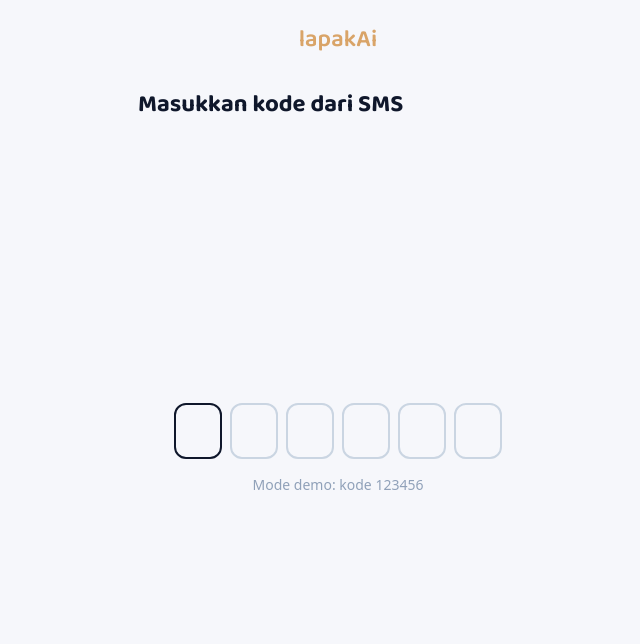
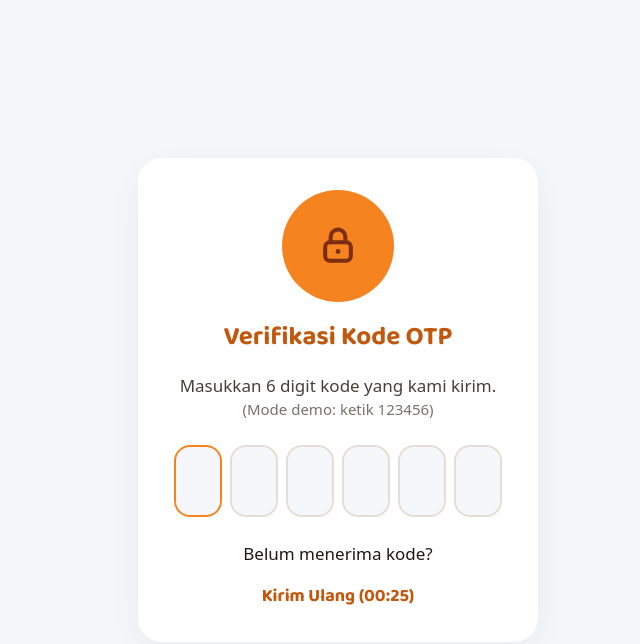
Before and after one commit to CREATHON-2026/if-unismuh, a React (Vite) app in the folder frontend/: page /masuk/otp in a window 1280 px wide. Shown: the top 644 px of the page, without its empty margins (302-942 px from the left). Built offline with nearby package versions, Linux system fonts and the light colour scheme.

Commit message:
feat: terapkan desain layar OTP dengan kartu gembok dan hitung mundur kirim ulang

```diff
--- a/frontend/src/screens/KodeOtp.tsx
+++ b/frontend/src/screens/KodeOtp.tsx
@@ -1,6 +1,6 @@
 import { useEffect, useRef, useState } from 'react';
 import { useNavigate } from 'react-router-dom';
-import { verifikasiOtp } from '../api/client';
+import { kirimOtp, verifikasiOtp } from '../api/client';
 import { simpanToken } from '../api/sesi';
 import { Layar } from '../components/Layar';
 import { bacaOnboarding } from '../state/onboarding';
@@ -12,7 +12,13 @@ export function KodeOtp() {
   const [digit, setDigit] = useState<string[]>(Array(JUMLAH_DIGIT).fill(''));
   const [galat, setGalat] = useState('');
   const [sibuk, setSibuk] = useState(false);
+  const [detik, setDetik] = useState(30);
   const refs = useRef<(HTMLInputElement | null)[]>([]);
+
+  useEffect(() => {
+    const id = setInterval(() => setDetik((d) => (d > 0 ? d - 1 : 0)), 1000);
+    return () => clearInterval(id);
+  }, []);
 
   function ubah(i: number, nilai: string) {
     const d = nilai.replace(/\D/g, '').slice(-1);
@@ -36,6 +42,12 @@ export function KodeOtp() {
     }
   }
 
+  async function kirimUlang() {
+    if (detik > 0 || sibuk) return;
+    await kirimOtp(bacaOnboarding().nomor_hp ?? '');
+    setDetik(30);
+  }
+
   useEffect(() => {
     const kode = digit.join('');
     if (kode.length !== JUMLAH_DIGIT || sibuk) return;
@@ -55,8 +67,31 @@ export function KodeOtp() {
   }, [digit, sibuk, nav]);
 
   return (
-    <Layar pertanyaan="Masukkan kode dari SMS">
-      <div className="flex justify-center gap-2" onPaste={tempel}>
+    <Layar tanpaLogo>
+      <div className="rounded-3xl bg-white p-8 shadow-[0_10px_40px_rgba(0,0,0,0.06)]">
+        <div className="flex flex-col items-center gap-4 text-center">
+          <div className="flex h-28 w-28 items-center justify-center rounded-full bg-[#F5831F]">
+            <svg
+              width="44"
+              height="44"
+              viewBox="0 0 24 24"
+              fill="none"
+              stroke="#7C2D12"
+              strokeWidth="2.2"
+              strokeLinecap="round"
+              aria-hidden="true"
+            >
+              <rect x="5" y="10" width="14" height="10" rx="2.5" />
+              <path d="M8 10V7a4 4 0 0 1 8 0v3" />
+              <circle cx="12" cy="15" r="1.3" fill="#7C2D12" stroke="none" />
+            </svg>
+          </div>
+          <h1 className="font-logo text-[26px] font-bold text-[#C2570E]">Verifikasi Kode OTP</h1>
+          <div>
+            <p className="text-[17px] text-[#44403C]">Masukkan 6 digit kode yang kami kirim.</p>
+            <p className="text-[15px] text-[#78716C]">(Mode demo: ketik 123456)</p>
+          </div>
+          <div className="flex justify-center gap-2 pt-2" onPaste={tempel}>
             {digit.map((d, i) => (
               <input
                 key={i}
@@ -70,13 +105,23 @@ export function KodeOtp() {
                 maxLength={2}
                 autoFocus={i === 0}
                 disabled={sibuk}
-            className="h-14 w-12 rounded-xl border-2 border-slate-300 text-center text-2xl font-bold outline-none focus:border-slate-900 disabled:opacity-40"
+                className="h-[72px] w-12 rounded-2xl border-2 border-[#E5DED6] bg-[#F6F7FB] text-center text-2xl font-bold text-[#1C1917] outline-none focus:border-[#F5831F] disabled:opacity-40"
               />
             ))}
           </div>
-      {sibuk && <p className="text-center text-slate-500">Memeriksa…</p>}
-      {galat && <p className="text-center font-semibold text-red-600">{galat}</p>}
-      <p className="text-center text-sm text-slate-400">Mode demo: kode 123456</p>
+          {sibuk && <p className="text-[#78716C]">Memeriksa…</p>}
+          {galat && <p className="font-semibold text-red-600">{galat}</p>}
+          <p className="pt-2 text-[17px] text-[#1C1917]">Belum menerima kode?</p>
+          <button
+            type="button"
+            onClick={kirimUlang}
+            disabled={detik > 0 || sibuk}
+            className="font-logo text-lg font-bold text-[#C2570E]"
+          >
+            Kirim Ulang{detik > 0 ? ` (00:${String(detik).padStart(2, '0')})` : ''}
+          </button>
+        </div>
+      </div>
     </Layar>
   );
 }
```
Lines whose indentation alone changed are shown as unchanged.
